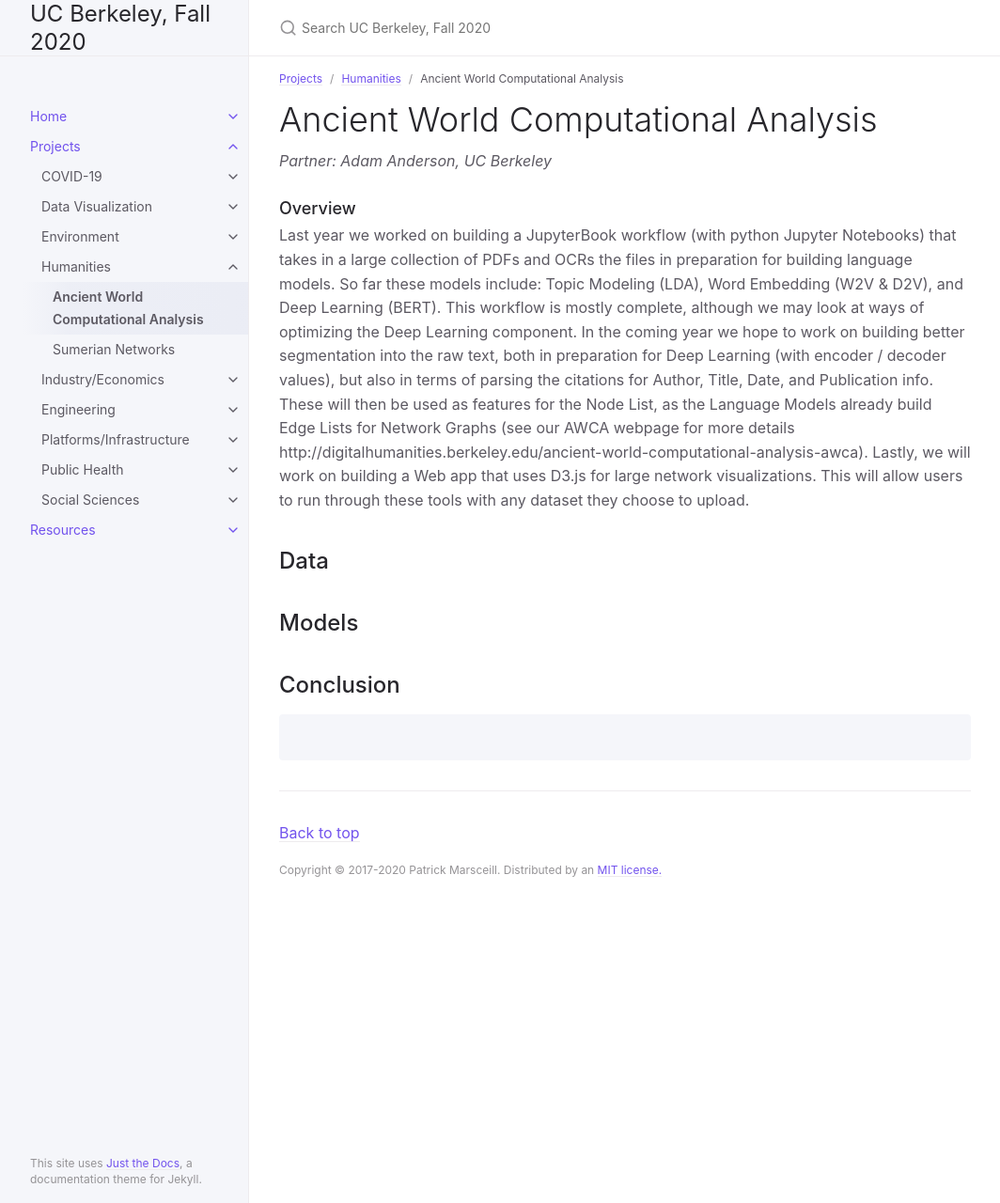
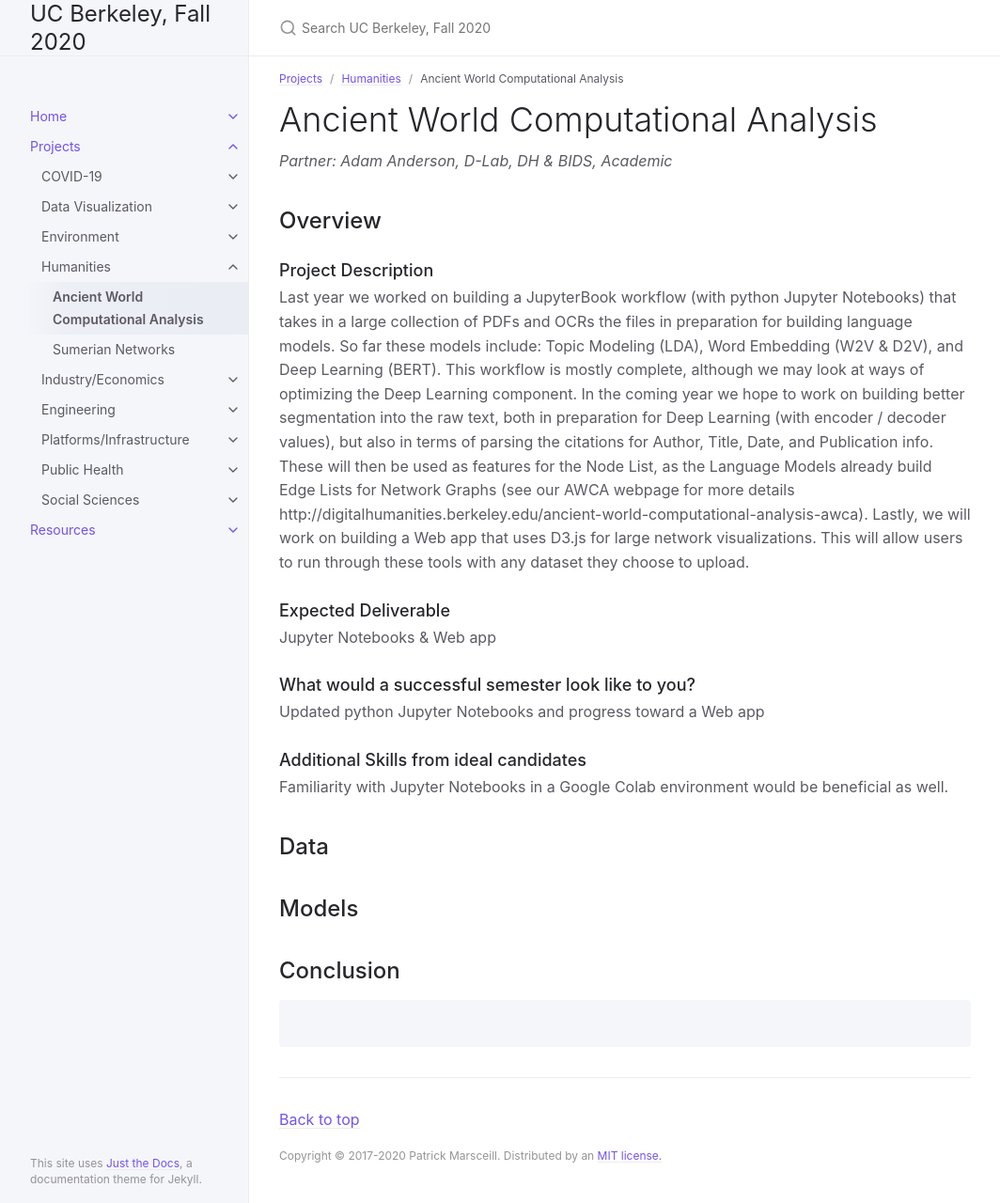
Before and after one commit to DS-Discovery/ds-discovery.github.io, a Jekyll site: the page built from Projects/Humanities/Ancient World Computational Analysis.md, in a window 1280 px wide and 1280 px high. Shown: the whole window at 94% size, without its empty margins (107-1171 px from the left). Built offline with Jekyll 4.4.1, drawn with Linux system fonts in a browser that asks for light colours.

Commit message:
Update Ancient World Computational Analysis.md

```diff
--- a/Projects/Humanities/Ancient World Computational Analysis.md
+++ b/Projects/Humanities/Ancient World Computational Analysis.md
@@ -6,11 +6,17 @@ grand_parent: Projects
 nav_order: 0
 ---
 # Ancient World Computational Analysis
-*Partner: Adam Anderson, UC Berkeley*
+*Partner: Adam Anderson, D-Lab, DH & BIDS, Academic*
 
-### Overview
-
+## Overview
+### Project Description
 Last year we worked on building a JupyterBook workflow (with python Jupyter Notebooks) that takes in a large collection of PDFs and OCRs the files in preparation for building language models. So far these models include: Topic Modeling (LDA), Word Embedding (W2V & D2V), and Deep Learning (BERT). This workflow is mostly complete, although we may look at ways of optimizing the Deep Learning component. In the coming year we hope to work on building better segmentation into the raw text, both in preparation for Deep Learning (with encoder / decoder values), but also in terms of parsing the citations for Author, Title, Date, and Publication info. These will then be used as features for the Node List, as the Language Models already build Edge Lists for Network Graphs (see our AWCA webpage for more details http://digitalhumanities.berkeley.edu/ancient-world-computational-analysis-awca). Lastly, we will work on building a Web app that uses D3.js for large network visualizations. This will allow users to run through these tools with any dataset they choose to upload.
+### Expected Deliverable
+Jupyter Notebooks & Web app
+### What would a successful semester look like to you?
+Updated python Jupyter Notebooks and progress toward a Web app
+### Additional Skills from ideal candidates
+Familiarity with Jupyter Notebooks in a Google Colab environment would be beneficial as well.
 
 ## Data
 
```
